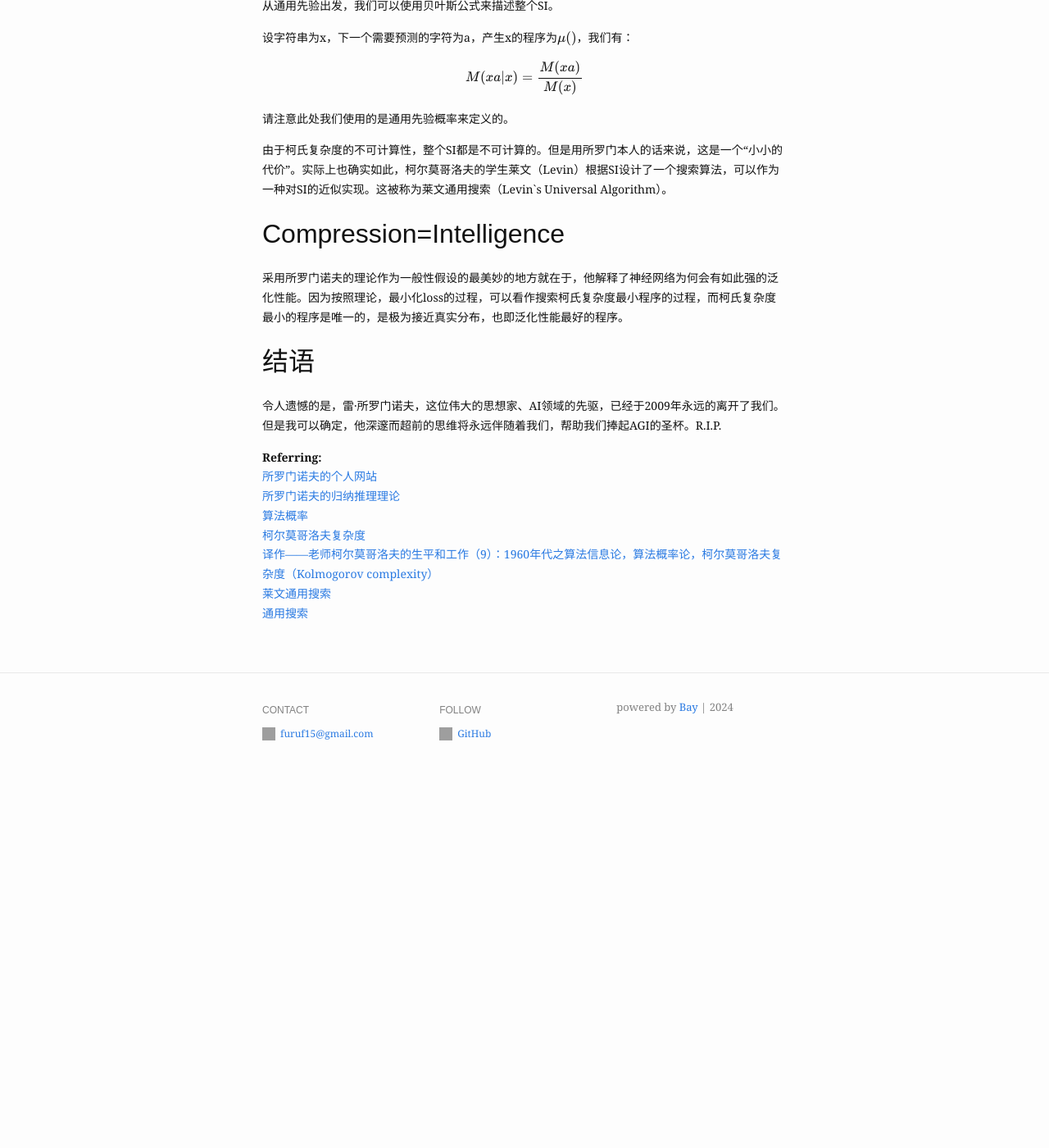
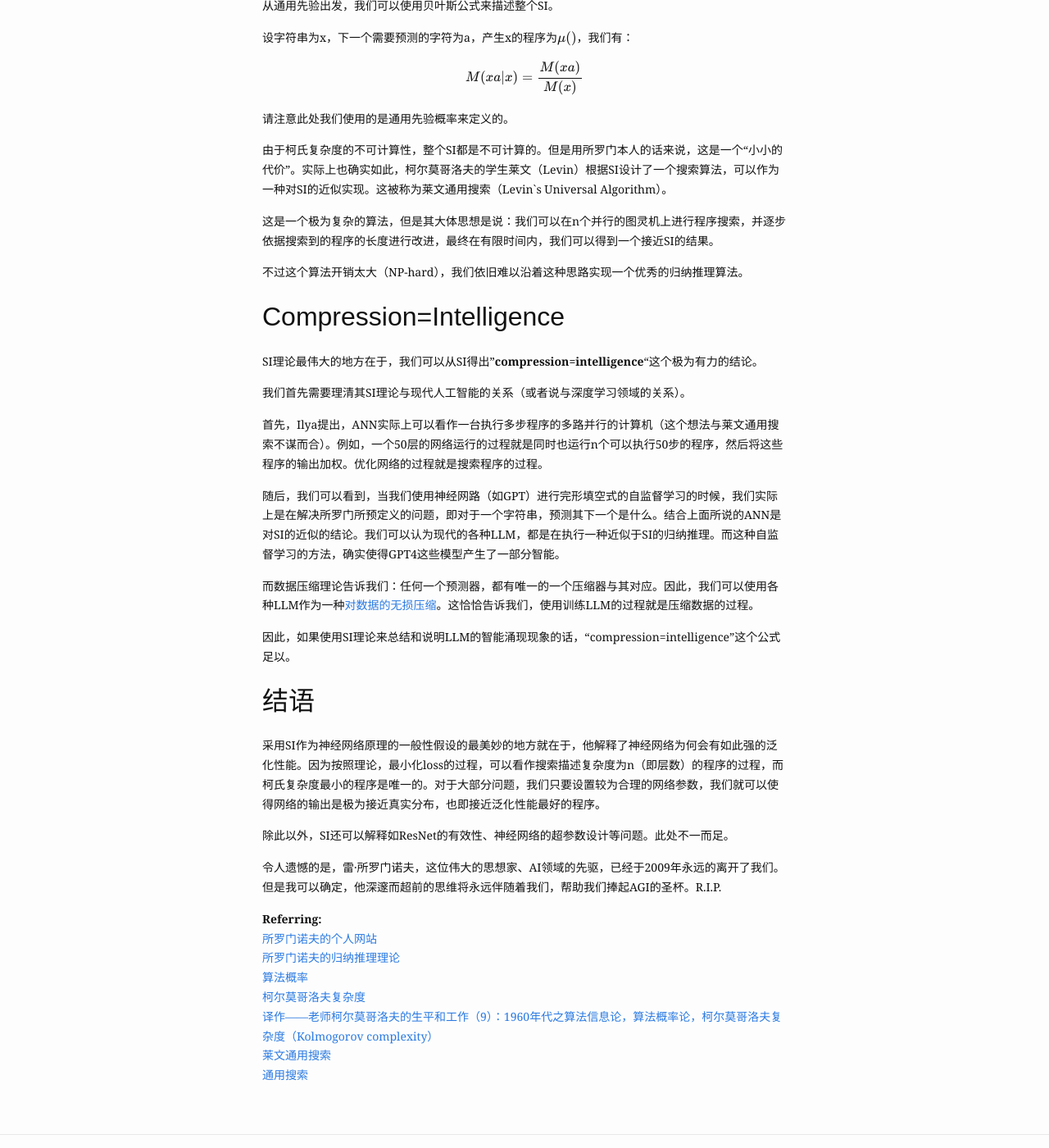
Before and after one commit to FuRuF-11/FuRuF-11.github.io, a Jekyll site: the page built from _posts/2024-01-08-Solomonoff,Kolmogorov_and_Levin_with_Compression,Prediction_and_Search.md, in a window 1280 px wide and 1400 px high, scrolled down 3301 px. Shown: the whole window at 82% size. Built offline with Jekyll 4.4.1, drawn with Linux system fonts in a browser that asks for light colours; a script that is not in the unit is left out; before the commit the page ends 4259 px from its top, so only the background shows below that.

Commit message:
modified:   _posts/2024-01-08-Solomonoff,Kolmogorov_and_Levin_with_Compression,Prediction_and_Search.md

```diff
--- a/_posts/2024-01-08-Solomonoff,Kolmogorov_and_Levin_with_Compression,Prediction_and_Search.md
+++ b/_posts/2024-01-08-Solomonoff,Kolmogorov_and_Levin_with_Compression,Prediction_and_Search.md
@@ -87,11 +87,29 @@ $$
 
 由于柯氏复杂度的不可计算性，整个SI都是不可计算的。但是用所罗门本人的话来说，这是一个“小小的代价”。实际上也确实如此，柯尔莫哥洛夫的学生莱文（Levin）根据SI设计了一个搜索算法，可以作为一种对SI的近似实现。这被称为莱文通用搜索（Levin`s Universal Algorithm）。
 
+这是一个极为复杂的算法，但是其大体思想是说：我们可以在n个并行的图灵机上进行程序搜索，并逐步依据搜索到的程序的长度进行改进，最终在有限时间内，我们可以得到一个接近SI的结果。
+
+不过这个算法开销太大（NP-hard），我们依旧难以沿着这种思路实现一个优秀的归纳推理算法。
+
 ## Compression=Intelligence
 
-采用所罗门诺夫的理论作为一般性假设的最美妙的地方就在于，他解释了神经网络为何会有如此强的泛化性能。因为按照理论，最小化loss的过程，可以看作搜索柯氏复杂度最小程序的过程，而柯氏复杂度最小的程序是唯一的，是极为接近真实分布，也即泛化性能最好的程序。
+SI理论最伟大的地方在于，我们可以从SI得出"**compression=intelligence**"这个极为有力的结论。
+
+我们首先需要理清其SI理论与现代人工智能的关系（或者说与深度学习领域的关系）。
+
+首先，Ilya提出，ANN实际上可以看作一台执行多步程序的多路并行的计算机（这个想法与莱文通用搜索不谋而合）。例如，一个50层的网络运行的过程就是同时也运行n个可以执行50步的程序，然后将这些程序的输出加权。优化网络的过程就是搜索程序的过程。
+
+随后，我们可以看到，当我们使用神经网路（如GPT）进行完形填空式的自监督学习的时候，我们实际上是在解决所罗门所预定义的问题，即对于一个字符串，预测其下一个是什么。结合上面所说的ANN是对SI的近似的结论。我们可以认为现代的各种LLM，都是在执行一种近似于SI的归纳推理。而这种自监督学习的方法，确实使得GPT4这些模型产生了一部分智能。
+
+而数据压缩理论告诉我们：任何一个预测器，都有唯一的一个压缩器与其对应。因此，我们可以使用各种LLM作为一种[对数据的无损压缩](https://www.youtube.com/watch?v=dO4TPJkeaaU&ab_channel=StanfordMLSysSeminars)。这恰恰告诉我们，使用训练LLM的过程就是压缩数据的过程。
+
+因此，如果使用SI理论来总结和说明LLM的智能涌现现象的话，“compression=intelligence”这个公式足以。
 
 ## 结语
+
+采用SI作为神经网络原理的一般性假设的最美妙的地方就在于，他解释了神经网络为何会有如此强的泛化性能。因为按照理论，最小化loss的过程，可以看作搜索描述复杂度为n（即层数）的程序的过程，而柯氏复杂度最小的程序是唯一的。对于大部分问题，我们只要设置较为合理的网络参数，我们就可以使得网络的输出是极为接近真实分布，也即接近泛化性能最好的程序。
+
+除此以外，SI还可以解释如ResNet的有效性、神经网络的超参数设计等问题。此处不一而足。
 
 令人遗憾的是，雷·所罗门诺夫，这位伟大的思想家、AI领域的先驱，已经于2009年永远的离开了我们。但是我可以确定，他深邃而超前的思维将永远伴随着我们，帮助我们捧起AGI的圣杯。R.I.P.
 
```
